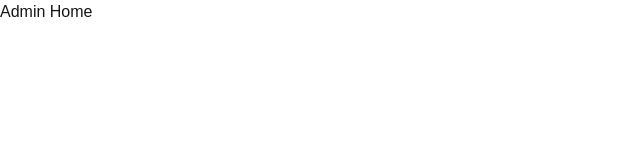
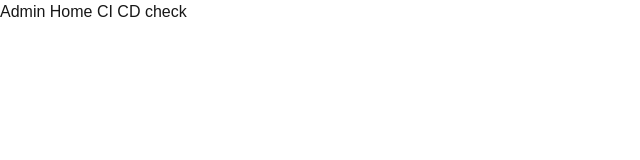
Before and after one commit to BharathiKannaaSP/trendslane, a Next.js app in the folder apps/admin/: page / in a window 1280 px wide. Shown: the top 160 px of the page, without its empty margins (0-640 px from the left). Built offline with nearby package versions, Linux system fonts and the light colour scheme.

Commit message:
Only admin changes has been done.

```diff
--- a/apps/admin/app/page.tsx
+++ b/apps/admin/app/page.tsx
@@ -1,7 +1,7 @@
 import React from 'react'
 
 const HomePage = () => {
-	return <h1>Admin Home</h1>
+	return <h1>Admin Home CI CD check</h1>
 }
 
 export default HomePage
```
